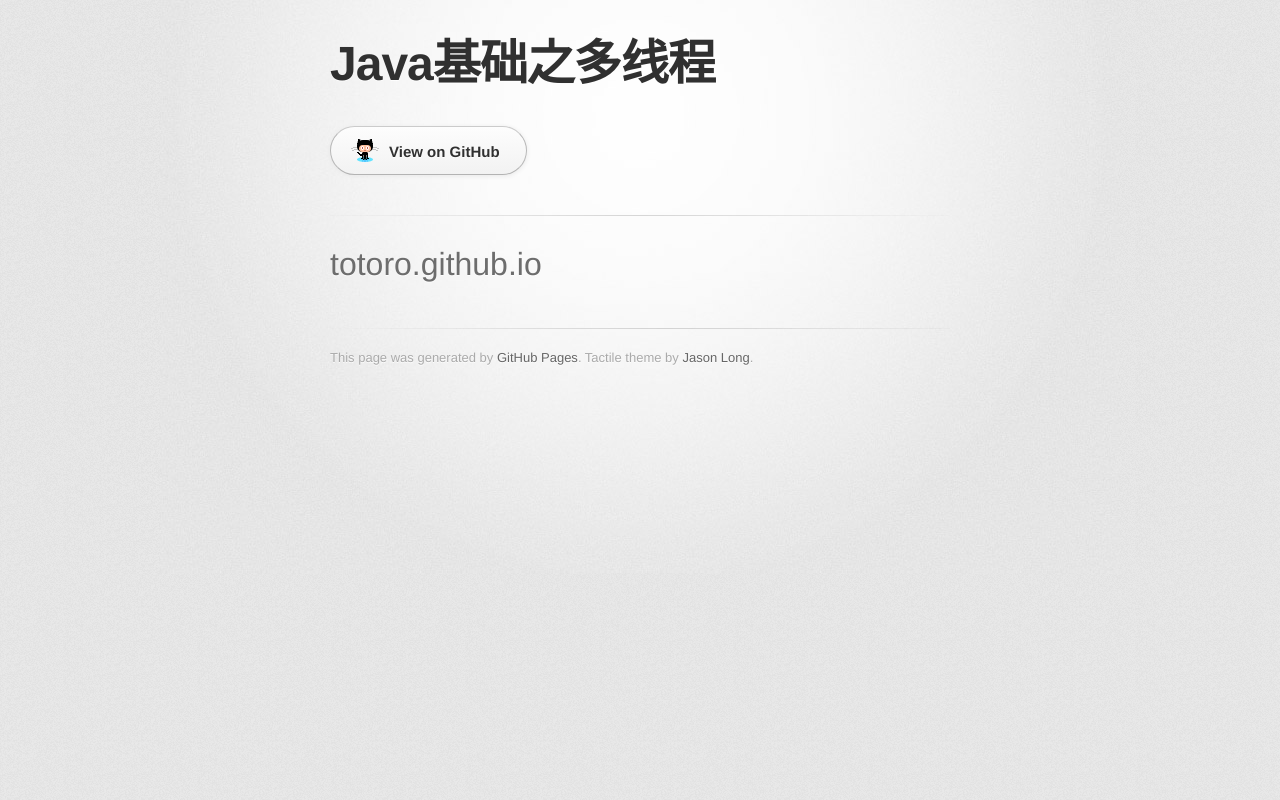
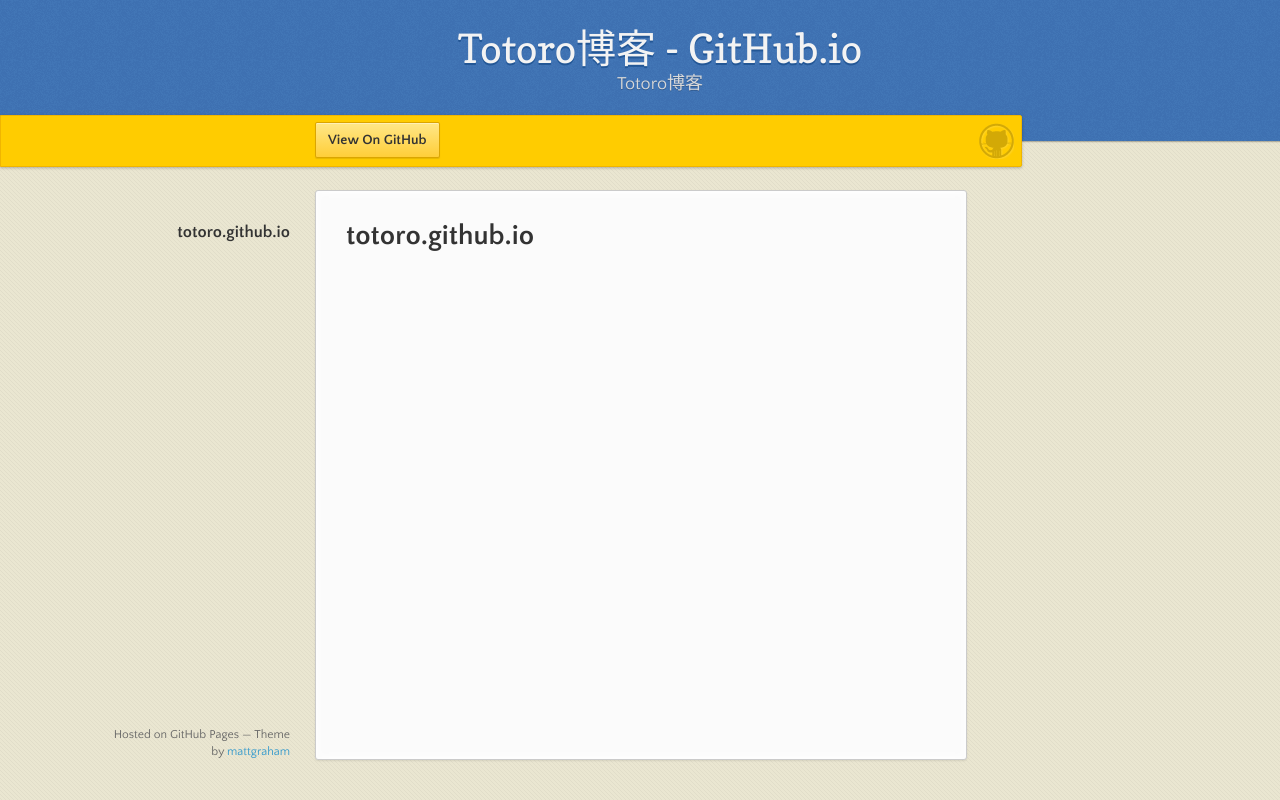
Before and after one commit to xiyongchun/totoro.github.io, a plain HTML site: page index.html in a window 1280 px wide. Drawn offline with nearby package versions, Linux system fonts and the light colour scheme; a web font is replaced by a local one.

Commit message:
Replace master branch with page content via GitHub

```diff
--- a/index.html
+++ b/index.html
@@ -1,44 +1,45 @@
-<!DOCTYPE html>
+<!doctype html>
 <html>
   <head>
-    <meta charset='utf-8'>
+    <meta charset="utf-8">
     <meta http-equiv="X-UA-Compatible" content="chrome=1">
-    <link href='https://fonts.googleapis.com/css?family=Chivo:900' rel='stylesheet' type='text/css'>
-    <link rel="stylesheet" type="text/css" href="stylesheets/stylesheet.css" media="screen">
-    <link rel="stylesheet" type="text/css" href="stylesheets/github-dark.css" media="screen">
-    <link rel="stylesheet" type="text/css" href="stylesheets/print.css" media="print">
+    <title>Totoro博客 - GitHub.io by xiyongchun</title>
+    <link rel="stylesheet" href="stylesheets/styles.css">
+    <link rel="stylesheet" href="stylesheets/github-dark.css">
+    <script src="https://ajax.googleapis.com/ajax/libs/jquery/1.7.1/jquery.min.js"></script>
+    <script src="javascripts/main.js"></script>
     <!--[if lt IE 9]>
       <script src="//html5shiv.googlecode.com/svn/trunk/html5.js"></script>
     <![endif]-->
-    <title>Java基础之多线程 by xiyongchun</title>
+    <meta name="viewport" content="width=device-width, initial-scale=1, user-scalable=no">
+
   </head>
-
   <body>
-    <div id="container">
-      <div class="inner">
 
       <header>
-          <h1>Java基础之多线程</h1>
-          <h2></h2>
+        <h1>Totoro博客 - GitHub.io</h1>
+        <p>Totoro博客</p>
       </header>
 
-        <section id="downloads" class="clearfix">
-          <a href="https://github.com/xiyongchun" id="view-on-github" class="button"><span>View on GitHub</span></a>
-        </section>
+      <div id="banner">
+        <span id="logo"></span>
 
-        <hr>
+        <a href="https://github.com/xiyongchun" class="button fork"><strong>View On GitHub</strong></a>
+      </div><!-- end banner -->
 
-        <section id="main_content">
+    <div class="wrapper">
+      <nav>
+        <ul></ul>
+      </nav>
+      <section>
         <h1>
 <a id="totorogithubio" class="anchor" href="#totorogithubio" aria-hidden="true"><span aria-hidden="true" class="octicon octicon-link"></span></a>totoro.github.io</h1>
       </section>
+      <footer>
+        <p><small>Hosted on GitHub Pages &mdash; Theme by <a href="https://twitter.com/michigangraham">mattgraham</a></small></p>
+      </footer>
+    </div>
+    <!--[if !IE]><script>fixScale(document);</script><![endif]-->
 
-        <footer>
-          This page was generated by <a href="https://pages.github.com">GitHub Pages</a>. Tactile theme by <a href="https://twitter.com/jasonlong">Jason Long</a>.
-        </footer>
-
-
-      </div>
-    </div>
   </body>
 </html>
--- a/javascripts/main.js
+++ b/javascripts/main.js
@@ -1 +1,53 @@
-console.log('This would be the main JS file.');
+var sectionHeight = function() {
+  var total    = $(window).height(),
+      $section = $('section').css('height','auto');
+
+  if ($section.outerHeight(true) < total) {
+    var margin = $section.outerHeight(true) - $section.height();
+    $section.height(total - margin - 20);
+  } else {
+    $section.css('height','auto');
+  }
+}
+
+$(window).resize(sectionHeight);
+
+$(document).ready(function(){
+  $("section h1, section h2").each(function(){
+    $("nav ul").append("<li class='tag-" + this.nodeName.toLowerCase() + "'><a href='#" + $(this).text().toLowerCase().replace(/ /g, '-').replace(/[^\w-]+/g,'') + "'>" + $(this).text() + "</a></li>");
+    $(this).attr("id",$(this).text().toLowerCase().replace(/ /g, '-').replace(/[^\w-]+/g,''));
+    $("nav ul li:first-child a").parent().addClass("active");
+  });
+
+  $("nav ul li").on("click", "a", function(event) {
+    var position = $($(this).attr("href")).offset().top - 190;
+    $("html, body").animate({scrollTop: position}, 400);
+    $("nav ul li a").parent().removeClass("active");
+    $(this).parent().addClass("active");
+    event.preventDefault();
+  });
+
+  sectionHeight();
+
+  $('img').load(sectionHeight);
+});
+
+fixScale = function(doc) {
+
+  var addEvent = 'addEventListener',
+      type = 'gesturestart',
+      qsa = 'querySelectorAll',
+      scales = [1, 1],
+      meta = qsa in doc ? doc[qsa]('meta[name=viewport]') : [];
+
+  function fix() {
+    meta.content = 'width=device-width,minimum-scale=' + scales[0] + ',maximum-scale=' + scales[1];
+    doc.removeEventListener(type, fix, true);
+  }
+
+  if ((meta = meta[meta.length - 1]) && addEvent in doc) {
+    fix();
+    scales = [.25, 1.6];
+    doc[addEvent](type, fix, true);
+  }
+};
--- a/params.json
+++ b/params.json
@@ -1,6 +1,6 @@
 {
-  "name": "Java基础之多线程",
-  "tagline": "",
+  "name": "Totoro博客 - GitHub.io",
+  "tagline": "Totoro博客",
   "body": "# totoro.github.io",
   "note": "Don't delete this file! It's used internally to help with page regeneration."
 }
```
Lines whose indentation alone changed are shown as unchanged.
